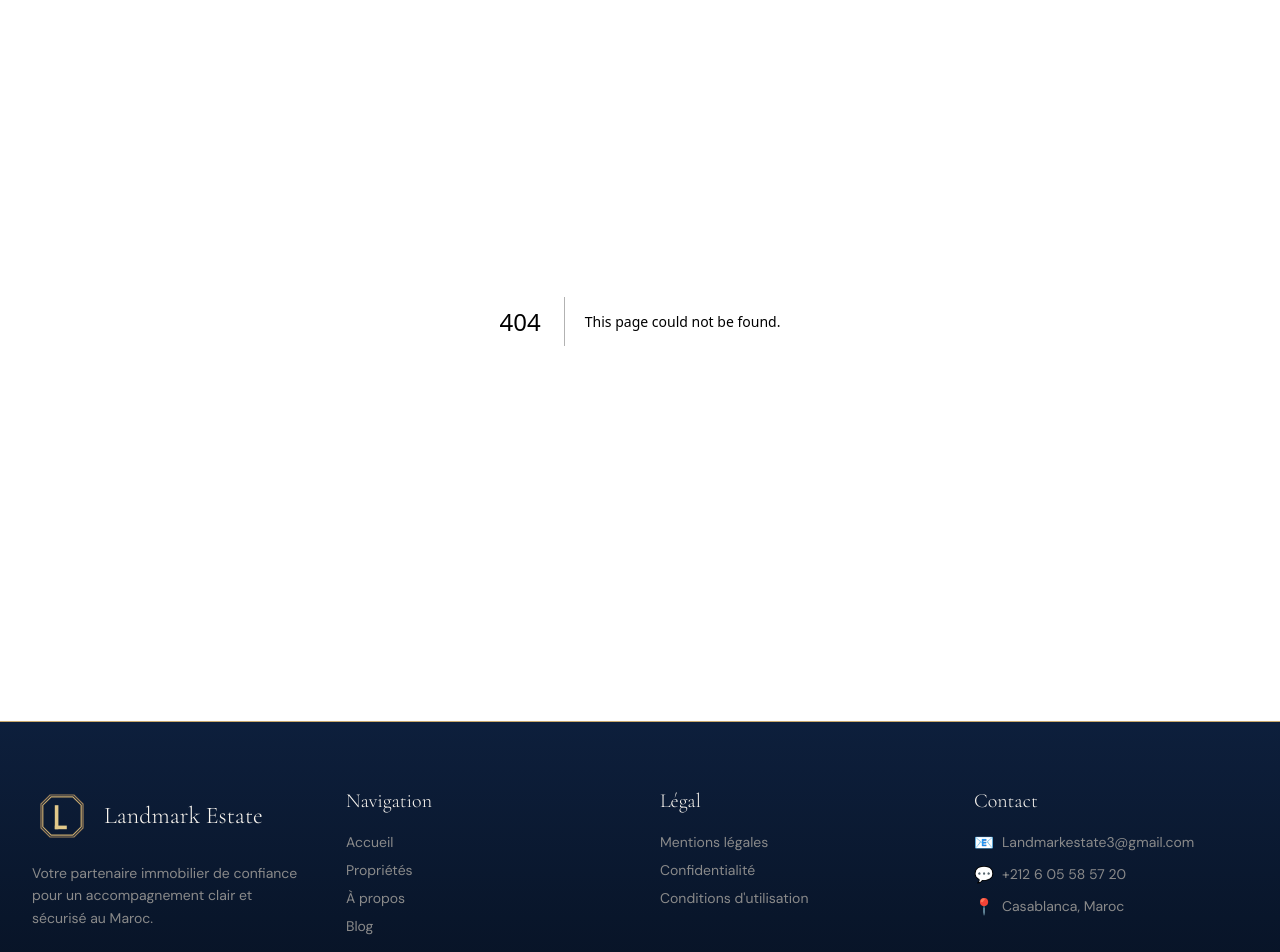
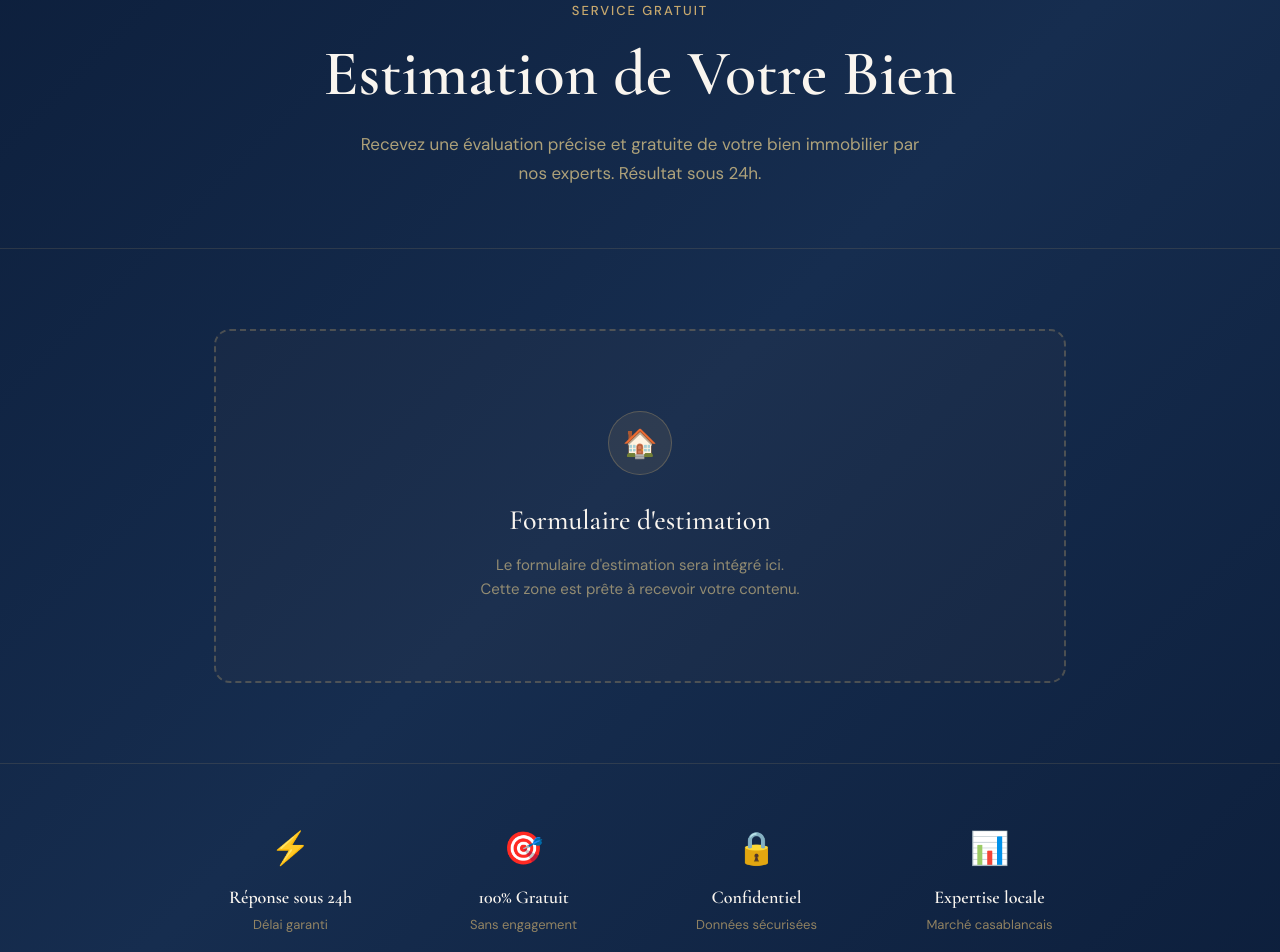
Before and after one commit to SIDKUMAMINE/Immobilier-projet, a Next.js app in the folder sabbar-frontend/: page /estimation in a window 1280 px wide. Before the commit this address had no page. Shown: the part 160-1112 px from the top of the page. Built offline with nearby package versions, Linux system fonts and the light colour scheme.

Commit message:
estimation

```diff
--- /dev/null
+++ b/sabbar-frontend/app/estimation/page.tsx
@@ -0,0 +1,202 @@
+import type { Metadata } from 'next';
+
+export const metadata: Metadata = {
+  title: 'Estimation de Bien | LANDMARK ESTATE',
+  description:
+    'Obtenez une estimation gratuite et professionnelle de votre bien immobilier à Casablanca et au Maroc. Expertise LANDMARK ESTATE.',
+};
+
+export default function EstimationPage() {
+  return (
+    <main
+      style={{
+        minHeight: '100vh',
+        background: 'linear-gradient(135deg, #0D1F3C 0%, #162D4F 50%, #0D1F3C 100%)',
+      }}
+    >
+      {/* ─────────────────────────────────────────
+          HERO — Titre de la page
+      ───────────────────────────────────────── */}
+      <section
+        style={{
+          padding: '80px 24px 60px',
+          textAlign: 'center',
+          borderBottom: '1px solid rgba(200, 169, 110, 0.15)',
+        }}
+      >
+        <p
+          style={{
+            fontFamily: "'DM Sans', system-ui, sans-serif",
+            fontSize: '13px',
+            fontWeight: 500,
+            letterSpacing: '0.15em',
+            textTransform: 'uppercase',
+            color: '#C8A96E',
+            marginBottom: '16px',
+          }}
+        >
+          Service Gratuit
+        </p>
+
+        <h1
+          style={{
+            fontFamily: "'Cormorant Garamond', Georgia, serif",
+            fontSize: 'clamp(36px, 5vw, 64px)',
+            fontWeight: 600,
+            color: '#F9F5EF',
+            lineHeight: 1.15,
+            marginBottom: '20px',
+          }}
+        >
+          Estimation de Votre Bien
+        </h1>
+
+        <p
+          style={{
+            fontFamily: "'DM Sans', system-ui, sans-serif",
+            fontSize: '17px',
+            color: 'rgba(226, 201, 138, 0.75)',
+            maxWidth: '560px',
+            margin: '0 auto',
+            lineHeight: 1.7,
+          }}
+        >
+          Recevez une évaluation précise et gratuite de votre bien immobilier
+          par nos experts. Résultat sous 24h.
+        </p>
+      </section>
+
+      {/* ─────────────────────────────────────────
+          ZONE PRINCIPALE — À compléter
+      ───────────────────────────────────────── */}
+      <section
+        style={{
+          maxWidth: '900px',
+          margin: '0 auto',
+          padding: '80px 24px',
+        }}
+      >
+        {/*
+          ╔══════════════════════════════════════════╗
+          ║   ESPACE RÉSERVÉ — FORMULAIRE D'ESTIMATION ║
+          ║                                            ║
+          ║  À intégrer ici :                         ║
+          ║  • Type de bien (appartement, villa...)   ║
+          ║  • Superficie (m²)                        ║
+          ║  • Localisation / quartier                ║
+          ║  • Étage, état général, équipements       ║
+          ║  • Coordonnées du demandeur               ║
+          ╚══════════════════════════════════════════╝
+        */}
+
+        {/* Placeholder visuel — à supprimer quand le formulaire est prêt */}
+        <div
+          style={{
+            border: '2px dashed rgba(200, 169, 110, 0.3)',
+            borderRadius: '16px',
+            padding: '80px 40px',
+            textAlign: 'center',
+            background: 'rgba(200, 169, 110, 0.03)',
+          }}
+        >
+          <div
+            style={{
+              width: '64px',
+              height: '64px',
+              borderRadius: '50%',
+              background: 'rgba(200, 169, 110, 0.1)',
+              border: '1px solid rgba(200, 169, 110, 0.3)',
+              display: 'flex',
+              alignItems: 'center',
+              justifyContent: 'center',
+              margin: '0 auto 24px',
+              fontSize: '28px',
+            }}
+          >
+            🏠
+          </div>
+
+          <h2
+            style={{
+              fontFamily: "'Cormorant Garamond', Georgia, serif",
+              fontSize: '28px',
+              fontWeight: 500,
+              color: '#F9F5EF',
+              marginBottom: '12px',
+            }}
+          >
+            Formulaire d'estimation
+          </h2>
+
+          <p
+            style={{
+              fontFamily: "'DM Sans', system-ui, sans-serif",
+              fontSize: '15px',
+              color: 'rgba(226, 201, 138, 0.6)',
+              maxWidth: '400px',
+              margin: '0 auto',
+              lineHeight: 1.6,
+            }}
+          >
+            Le formulaire d'estimation sera intégré ici.
+            <br />
+            Cette zone est prête à recevoir votre contenu.
+          </p>
+        </div>
+      </section>
+
+      {/* ─────────────────────────────────────────
+          BLOC DE CONFIANCE — Chiffres / garanties
+          (optionnel — à activer ou supprimer)
+      ───────────────────────────────────────── */}
+      <section
+        style={{
+          borderTop: '1px solid rgba(200, 169, 110, 0.15)',
+          padding: '60px 24px',
+        }}
+      >
+        <div
+          style={{
+            maxWidth: '900px',
+            margin: '0 auto',
+            display: 'grid',
+            gridTemplateColumns: 'repeat(auto-fit, minmax(200px, 1fr))',
+            gap: '32px',
+            textAlign: 'center',
+          }}
+        >
+          {[
+            { icon: '⚡', label: 'Réponse sous 24h', sub: 'Délai garanti' },
+            { icon: '🎯', label: '100% Gratuit', sub: 'Sans engagement' },
+            { icon: '🔒', label: 'Confidentiel', sub: 'Données sécurisées' },
+            { icon: '📊', label: 'Expertise locale', sub: 'Marché casablancais' },
+          ].map(({ icon, label, sub }) => (
+            <div key={label}>
+              <div style={{ fontSize: '32px', marginBottom: '12px' }}>{icon}</div>
+              <p
+                style={{
+                  fontFamily: "'Cormorant Garamond', Georgia, serif",
+                  fontSize: '18px',
+                  fontWeight: 600,
+                  color: '#F9F5EF',
+                  marginBottom: '4px',
+                }}
+              >
+                {label}
+              </p>
+              <p
+                style={{
+                  fontFamily: "'DM Sans', system-ui, sans-serif",
+                  fontSize: '13px',
+                  color: 'rgba(200, 169, 110, 0.7)',
+                }}
+              >
+                {sub}
+              </p>
+            </div>
+          ))}
+        </div>
+      </section>
+    </main>
+  );
+}
--- a/sabbar-frontend/components/PublicNavbar.tsx
+++ b/sabbar-frontend/components/PublicNavbar.tsx
@@ -284,7 +284,7 @@ export default function PublicNavbarClient() {
               Blog
             </Link>
 
-            {/* ROI - sans cadre, style normal */}
+            {/* ROI */}
             <Link
               href="/calculateur-roi"
               className="px-4 py-2 transition-colors rounded-lg"
@@ -306,9 +306,9 @@ export default function PublicNavbarClient() {
               ROI
             </Link>
 
-            {/* Consultation */}
+            {/* Estimation de Bien — remplace Consultation */}
             <Link
-              href="/contact"
+              href="/estimation"
               className="px-4 py-2 transition-colors rounded-lg"
               style={{
                 fontFamily: "'DM Sans', system-ui, sans-serif",
@@ -325,7 +325,7 @@ export default function PublicNavbarClient() {
                 e.currentTarget.style.backgroundColor = 'transparent';
               }}
             >
-              Consultation
+              Estimation
             </Link>
           </div>
 
```
